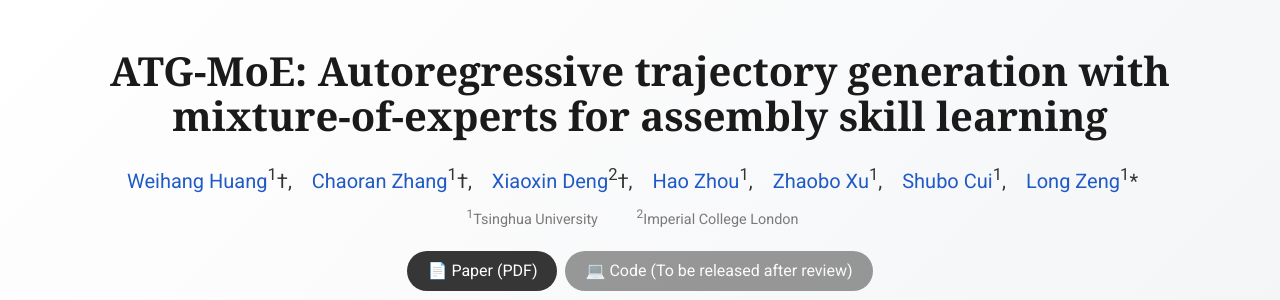
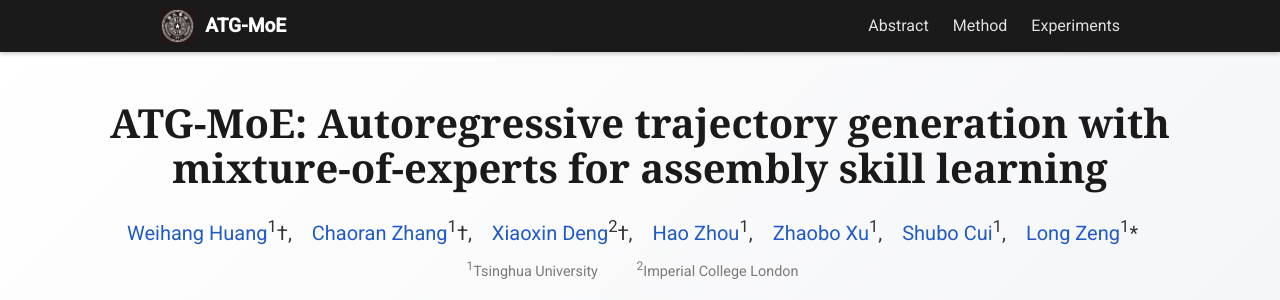
Before and after one commit to hwh23/ATG-MoE, a plain HTML site: page index.html in a window 1280 px wide. Shown: the top 300 px of the page. Drawn offline with nearby package versions, Linux system fonts and the light colour scheme.

Commit message:
Update vision

```diff
--- a/index.html
+++ b/index.html
@@ -21,6 +21,7 @@
   <link href="https://fonts.googleapis.com/css2?family=Noto+Serif:wght@400;700&family=Roboto:wght@300;400;500&display=swap" rel="stylesheet">
 
   <style>
+    html { scroll-behavior: smooth; scroll-padding-top: 60px; }
     /* 全局字体设置 */
     body { font-family: 'Roboto', sans-serif; color: #333; }
     h1, h2, h3, .title { font-family: 'Noto Serif', serif; }
@@ -78,7 +79,25 @@
     }
   </style>
 </head>
-<body>
+<body class="has-navbar-fixed-top">
+
+  <nav class="navbar is-dark is-fixed-top" role="navigation" aria-label="main navigation" style="background-color: #1a1a1a; box-shadow: 0 2px 4px rgba(0,0,0,0.2);">
+    <div class="container is-max-desktop">
+      <div class="navbar-brand">
+        <a class="navbar-item" href="#">
+          <img src="./static/images/tsinghua_logo.png" alt="Logo" style="max-height: 2.2rem; margin-right: 10px;">
+          <span style="font-weight: bold; font-size: 1.2rem; color: white;">ATG-MoE</span>
+        </a>
+      </div>
+      <div class="navbar-menu is-active" style="background-color: transparent; box-shadow: none;">
+        <div class="navbar-end">
+          <a class="navbar-item" href="#abstract" style="color: #e0e0e0;">Abstract</a>
+          <a class="navbar-item" href="#method" style="color: #e0e0e0;">Method</a>
+          <a class="navbar-item" href="#experiments" style="color: #e0e0e0;">Experiments</a>
+        </div>
+      </div>
+    </div>
+  </nav>
 
   <!-- <section class="section"> -->
   <section class="section hero-section">
@@ -138,7 +157,7 @@
             您的浏览器不支持视频播放。
           </video>
           <h2 class="subtitle has-text-centered" style="margin-top: 15px; font-size: 1.1em; color: #555;">
-            <strong>ATG-MoE</strong> establishes a closed-loop mapping from multimodal inputs, including RGB-D observations and natural language instructions, to manipulation trajectories.
+            <strong>ATG-MoE</strong> establishes a closed-loop mapping from multi-modal inputs, including RGB-D observations and natural language instructions, to manipulation trajectories.
           </h2>
         </div>
       </div>
@@ -146,7 +165,7 @@
   </section>
 
   <!-- <section class="section"> -->
-  <section class="section section-light">
+  <section class="section section-light" id="abstract">
     <div class="container is-max-desktop">
       <div class="columns is-centered">
         <div class="column is-full">
@@ -156,7 +175,7 @@
               Flexible manufacturing requires robot systems that can adapt to changing tasks, object categories, and environmental conditions. However, traditional robot programming is labor-intensive and inflexible, while existing learning-based assembly methods often suffer from weak positional generalization, complex multi-stage designs, and limited multi-skill integration capability. To address these issues, this paper proposes ATG-MoE, an end-to-end autoregressive trajectory generation method with mixture of experts for assembly skill learning from demonstration.
             </p>
             <p>
-              The proposed method establishes a closed-loop mapping from multimodal inputs, including RGB-D observations and natural language instructions, to manipulation trajectories. It integrates multimodal feature fusion for scene and task understanding, autoregressive sequence modeling for temporally coherent trajectory generation, and a mixture-of-experts architecture for unified multi-skill learning through the balance of shared knowledge and skill specialization. In contrast to conventional frameworks that separate perception and control or train different skills independently, ATG-MoE directly incorporates visual information into trajectory generation and supports efficient multi-skill integration within a single model.
+              The proposed method establishes a closed-loop mapping from multi-modal inputs, including RGB-D observations and natural language instructions, to manipulation trajectories. It integrates multi-modal feature fusion for scene and task understanding, autoregressive sequence modeling for temporally coherent trajectory generation, and a mixture-of-experts architecture for unified multi-skill learning through the balance of shared knowledge and skill specialization. In contrast to conventional frameworks that separate perception and control or train different skills independently, ATG-MoE directly incorporates visual information into trajectory generation and supports efficient multi-skill integration within a single model.
             </p>
             <p>
               We train and evaluate the proposed method on eight representative assembly skills from a pressure-reducing valve assembly task. Experimental results show that ATG-MoE achieves strong overall performance in simulation, with an average grasp success rate of 96.3% and an average overall success rate of 91.8%, while also demonstrating strong generalization and effective multi-skill integration. Real-world experiments further verify its practicality for multi-skill industrial assembly.
@@ -167,7 +186,7 @@
     </div>
   </section>
 
-  <section class="section">
+  <section class="section" id="method">
     <div class="container is-max-desktop">
       <div class="columns is-centered">
         <div class="column is-full">
@@ -182,11 +201,11 @@
 
           <div class="content has-text-justified">
             <p>
-              The method establishes a closed-loop learning pipeline that maps multimodal inputs, including RGB-D images and natural language instructions, to trajectory outputs. The core contribution of ATG-MoE lies in the coordinated design of three modules:
+              The method establishes a closed-loop learning pipeline that maps multi-modal inputs, including RGB-D images and natural language instructions, to trajectory outputs. The core contribution of ATG-MoE lies in the coordinated design of three modules:
             </p>
             <ul>
-              <li><strong>Multimodal feature extraction and fusion:</strong> Improve the robot's integrated understanding of 3D spatial information, scene semantics, and skill goals by encoding and combining visual perception with instructions.</li>
-              <li><strong>Autoregressive trajectory generation:</strong> Introduces a sequence modeling mechanism based on conditional probability, where subsequent actions are predicted from historical trajectories together with multimodal scene information, thereby ensuring temporal continuity and dynamic adaptability in the generated trajectory.</li>
+              <li><strong>multi-modal feature extraction and fusion:</strong> Improve the robot's integrated understanding of 3D spatial information, scene semantics, and skill goals by encoding and combining visual perception with instructions.</li>
+              <li><strong>Autoregressive trajectory generation:</strong> Introduces a sequence modeling mechanism based on conditional probability, where subsequent actions are predicted from historical trajectories together with multi-modal scene information, thereby ensuring temporal continuity and dynamic adaptability in the generated trajectory.</li>
               <li><strong>Multi-skill learning:</strong> Adopts a mixture-of-experts architecture, in which a skill-specific routing network learns expert combinations tailored to different skills, while shared experts support the learning of common knowledge.</li>
             </ul>
           </div>
@@ -196,7 +215,7 @@
     </div>
   </section>
 
-  <section class="section">
+  <section class="section" id="experiments">
     <div class="container is-max-desktop">
       <h2 class="title is-3 has-text-centered">Experiments & Results</h2>
       <p class="has-text-centered" style="margin-bottom: 40px;">
@@ -244,7 +263,7 @@
           <div class="content has-text-justified">
             <p>
               <strong>Can ATG-MoE support integrated learning and coordinated invocation of multiple skills?</strong> <br>
-              Through its MoE design, ATG-MoE simultaneously captures shared knowledge across skills while preserving skill-specific specialization. Under a 3-skill joint training setting, the single model achieves an average GSR of 94.79% and OSR of 90.62%, showing little evidence of catastrophic forgetting. It can continuously invoke multiple skills (e.g., Sleeve Placement → Large Spring Insertion → Rod Seating) under natural language instructions to accomplish long-horizon assembly.
+              Through its MoE design, ATG-MoE simultaneously captures shared knowledge across skills while preserving skill-specific specialization. Under a 3-skill joint training setting, the single model achieves an average GSR of 94.79% and OSR of 90.62%, showing little evidence of catastrophic forgetting. It can continuously invoke multiple skills (e.g., Sleeve Placement → Large Spring Insertion → Rod Seating → Nut Seating) under natural language instructions to accomplish long-horizon assembly.
             </p>
           </div>
           <div class="has-text-centered">
```
Also changed, not shown: static/images/tsinghua_logo.png (added).
